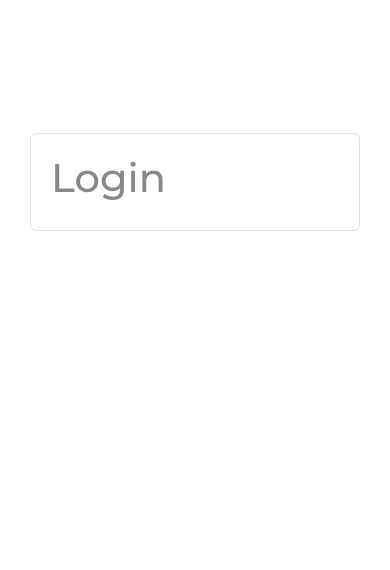
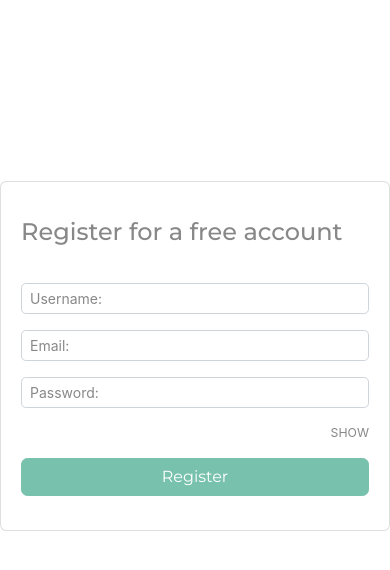
Before and after one commit to gkosteva/Fintracker, a Django app: page /authentication/register in a window 390 px wide. Shown: the top 570 px of the page. Run offline with Django 4.2, Linux system fonts and the light colour scheme; some libraries are stand-ins or nearby versions.

Commit message:
Add registration html initial structure and integrate base username validation

```diff
--- a/authentication/urls.py
+++ b/authentication/urls.py
@@ -1,6 +1,8 @@
-from .views import RegistrationView
+from .views import RegistrationView, UsernameValidationView
 from django.urls import path
+from django.views.decorators.csrf import csrf_exempt
 
 urlpatterns = [
-    path('register', RegistrationView.as_view(), name="register")
+    path('register', RegistrationView.as_view(), name="register"),
+    path('validate-username', csrf_exempt(UsernameValidationView.as_view()), name="validate-username")
 ]
--- a/authentication/views.py
+++ b/authentication/views.py
@@ -1,7 +1,23 @@
 from django.shortcuts import render
 from django.views import View
+import json
+from django.http import JsonResponse
+from django.contrib.auth.models import User
+
 
 # Create your views here.
+
+class UsernameValidationView(View):
+    def post(self, request):
+        data = json.loads(request.body)
+        username = data['username']
+        if not str(username).isalnum():
+            return JsonResponse({'username_error': 'username should only contain alphanumeric characters'}, status=400)
+
+        if User.objects.filter(username=username).exists():
+            return JsonResponse({'username_error': 'username is taken'}, status=409)
+        return JsonResponse({'username_valid': True})
+
 
 class RegistrationView(View):
     def get(self, request):
--- a/fintracker/settings.py
+++ b/fintracker/settings.py
@@ -125,4 +125,4 @@ DEFAULT_AUTO_FIELD = 'django.db.models.BigAutoField'
 STATICFILES_DIRS = [os.path.join(BASE_DIR, 'fintracker/static')]
 STATIC_ROOT = os.path.join(BASE_DIR, 'static')
 
-django_heroku.settings(locals() )
+django_heroku.settings(locals())
--- /dev/null
+++ b/fintracker/static/js/register.js
@@ -0,0 +1,28 @@
+const usernameField = document.querySelector("#usernameField")
+const feedbackField = document.querySelector(".invalid-feedback")
+
+usernameField.addEventListener("keyup", (e) => {
+    console.log("777777", 777777)
+    const usernameVal = e.target.value;
+
+    if (usernameVal.length > 0) {
+        fetch("/authentication/validate-username",
+            {
+                body: JSON.stringify({username: usernameVal}), method: 'POST'
+            }).then((res) => res.json()).then((data) => {
+            console.log('data', data)
+            if (data.username_error) {
+                usernameField.classList.add("is-invalid");
+                feedbackField.style.display = 'block';
+                feedbackField.innerHTML = `<p>${data.username_error}</p>`;
+            } else {
+                feedbackField.style.display = 'none'
+                usernameField.classList.remove("is-invalid");
+                usernameField.classList.add("is-valid");
+            }
+        });
+    }
+    else{
+        usernameField.classList.remove("is-valid");
+    }
+});
--- a/templates/authentication/register.html
+++ b/templates/authentication/register.html
@@ -1,12 +1,40 @@
 {% extends 'base_auth.html' %}
+{% load static %}
 
 {% block content %}
 
-<div class="card">
-    <div class="card-body">
-        <h1>Login</h1>
+<div class="row">
+    <div class="col-md-4"></div>
+    <div class="col-md-4">
+        <div class="card mt-5">
+            <div class="card-body">
+                <div class="card-title py-3">
+                    <h4>Register for a free account</h4>
+                </div>
+                <form action="" method="post">
+                    <div class="form-group">
+                        <input type="text" name="" id="usernameField" placeholder="Username:"
+                               class="form-control form-control-sm"/>
+                    </div>
+                    <div class="invalid-feedback" style="display: none"></div>
+                    <div class="form-group">
+                        <input type="email" name="" id="emailField" placeholder="Email:"
+                               class="form-control form-control-sm"/>
+                    </div>
+                    <div class="form-group">
+                        <input type="password" name="" id="passwordField" placeholder="Password:"
+                               class="form-control form-control-sm"/>
+                        <small class="float-right py-3">SHOW</small>
+                    </div>
+                    <input type="submit" value="Register" class="btn btn-block btn-primary"/>
+                </form>
+
+            </div>
+        </div>
     </div>
-
+    <div class="col-md-4"></div>
 </div>
 
+<script src="{% static 'js/register.js' %}"></script>
+
 {% endblock content %}
--- a/templates/base_auth.html
+++ b/templates/base_auth.html
@@ -13,34 +13,20 @@
     <link href="{% static 'css/dashboard.css' %}" rel="stylesheet">
 </head>
 <body>
+<main role="main">
 
-<div class="container-fluid">
-    <div class="row">
-        <main role="main" class="col-md-12">
+    {% block content %}
 
-            <div class="col-md-3">
+    {% endblock content %}
 
-            </div>
-            <div class="col-md-6">
-                {% block content %}
-
-                {% endblock content %}
-
-            </div>
-
-            <div class="col-md-3">
-
-            </div>
-        </main>
-    </div>
-</div>
+</main>
 <script src="https://code.jquery.com/jquery-3.4.1.slim.min.js"
         integrity="sha384-J6qa4849blE2+poT4WnyKhv5vZF5SrPo0iEjwBvKU7imGFAV0wwj1yYfoRSJoZ+n"
         crossorigin="anonymous"></script>
 <script>window.jQuery || document.write('<script src="/docs/4.4/assets/js/vendor/jquery.slim.min.js"><\/script>')</script>
-<script src="/docs/4.4/dist/js/bootstrap.bundle.min.js"
-        integrity="sha384-6khuMg9gaYr5AxOqhkVIODVIvm9ynTT5J4V1cfthmT+emCG6yVmEZsRHdxlotUnm"
-        crossorigin="anonymous"></script>
+<!--<script src="/docs/4.4/dist/js/bootstrap.bundle.min.js"-->
+<!--        integrity="sha384-6khuMg9gaYr5AxOqhkVIODVIvm9ynTT5J4V1cfthmT+emCG6yVmEZsRHdxlotUnm"-->
+<!--        crossorigin="anonymous"></script>-->
 <script src="https://cdn.jsdelivr.net/npm/feather-icons@4.9.0/dist/feather.min.js"></script>
 <script src="https://cdn.jsdelivr.net/npm/chart.js@2.7.3/dist/Chart.min.js"></script>
 <script src="{% static 'js/main.js' %}"></script>
```
